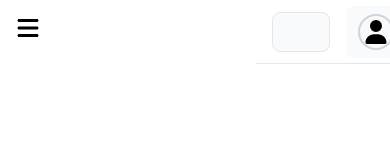
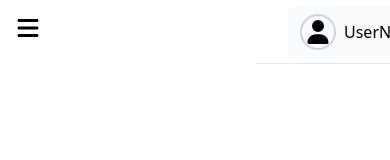
Before and after one commit to imramkrishna/restroapp, a Next.js app: page / in a window 390 px wide. Shown: the top 160 px of the page. Built offline with nearby package versions, Linux system fonts and the light colour scheme.

Commit message:
Navbar modified

```diff
--- a/components/Navbar.js
+++ b/components/Navbar.js
@@ -4,6 +4,7 @@ import { FontAwesomeIcon } from '@fortawesome/react-fontawesome';
 import { faUser, faBars, faX } from '@fortawesome/free-solid-svg-icons';
 import Link from 'next/link';
 import Image from 'next/image';
+import { usePathname } from 'next/navigation';
 
 function Navbar() {
     const [dropdown, setDropdown] = useState(false);
@@ -203,7 +204,8 @@ function Navbar() {
                 <div className="fixed top-0 right-0 w-[calc(100%-16rem)] md:w-[calc(100%-18rem)] h-16
                                 bg-white border-b border-gray-200 flex justify-between items-center
                                 px-4 md:px-6 lg:px-8 z-40">
-                    <div className="search relative flex-1 max-w-md" onClick={finddropdown}>
+                    {/* Hide search on mobile, show on md and up */}
+                    <div className="search relative hidden md:flex flex-1 max-w-md" onClick={finddropdown}>
                         <input
                             className="w-full h-10 pl-4 pr-10 bg-gray-50 border border-gray-200
                                         rounded-lg focus:outline-none focus:ring-2 focus:ring-blue-500
```
